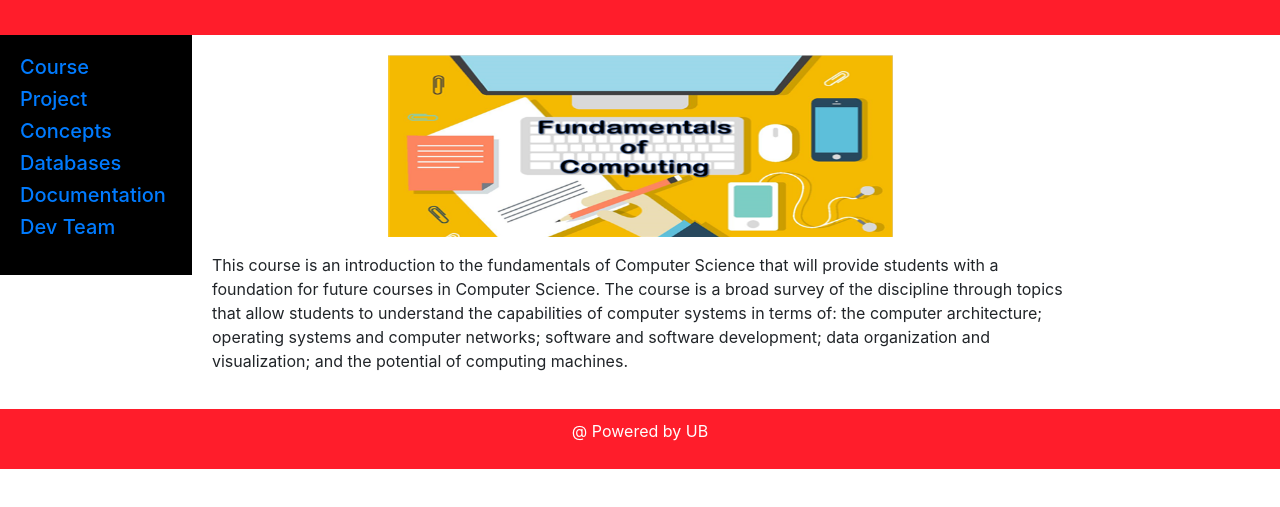
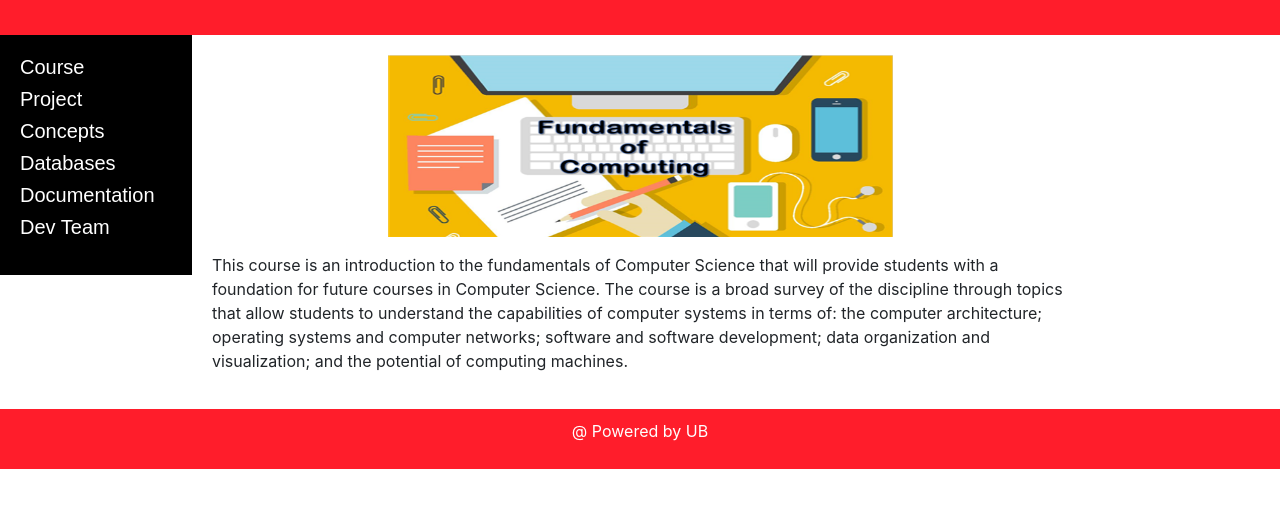
Before and after one commit to davinw06/FoC, a plain HTML site: page index.html in a window 1280 px wide. Shown: the part 71-578 px from the top of the page. Drawn offline with nearby package versions, Linux system fonts and the light colour scheme.

Commit message:
Update style.css

```diff
--- a/style.css
+++ b/style.css
@@ -81,3 +81,7 @@ footer {
   display: table;
   clear: both;
 }
+li a {
+	color: white;
+	font-family: Arial;
+}
```
